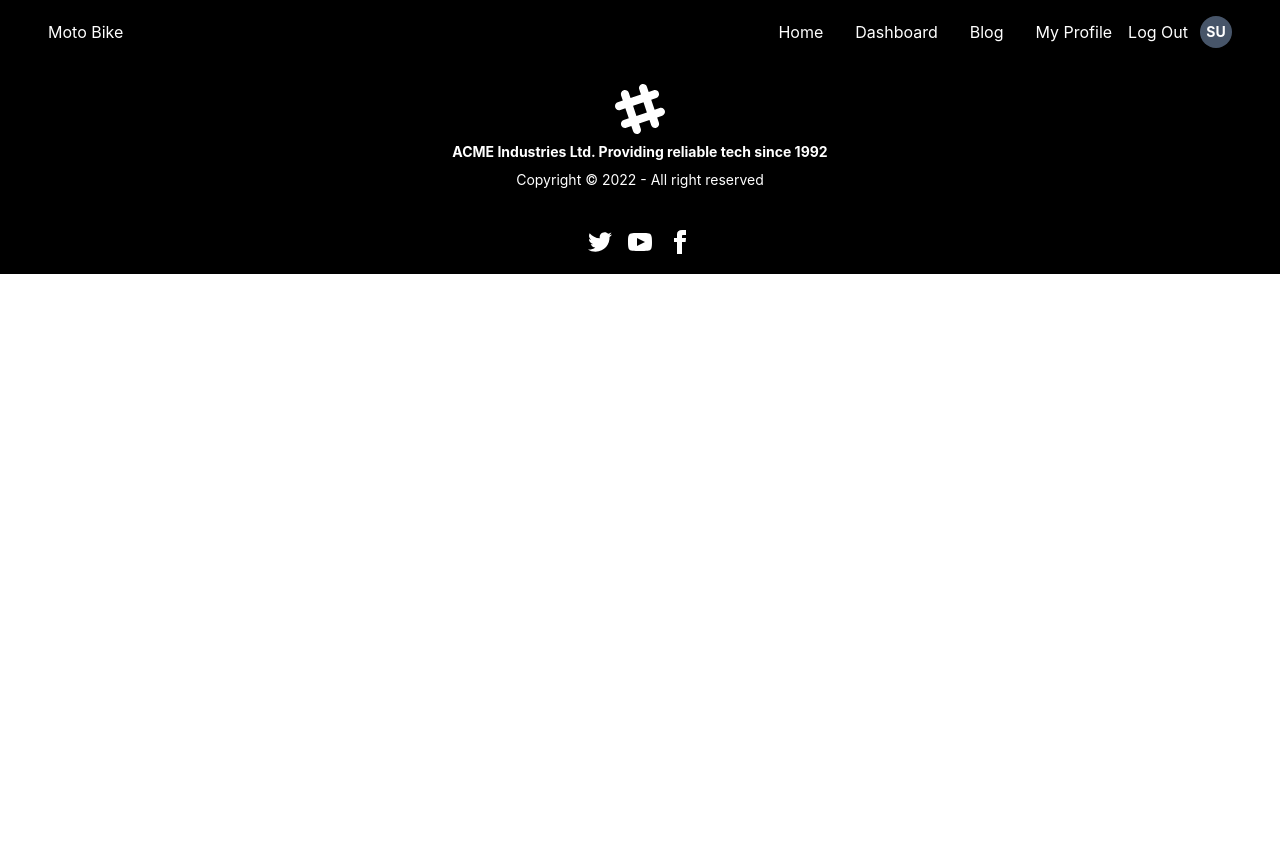
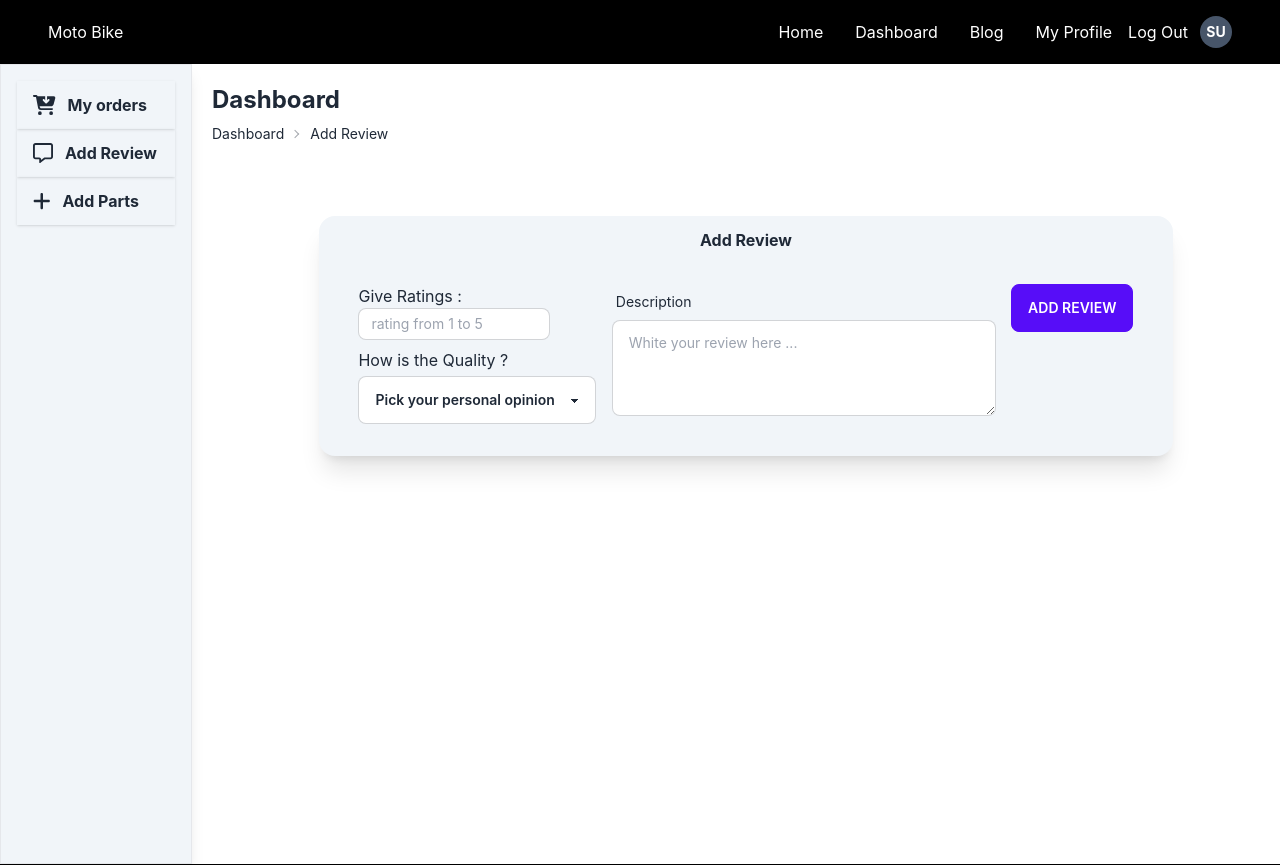
Before and after one commit to SanyFaysal/manufacturer-website, a React (Create React App) app: page /dashboard/addReview in a window 1280 px wide. Shown: the top 865 px of the page. Before the commit the page ends 800 px from the top, so only its background shows below. Built offline with nearby package versions, Linux system fonts and the light colour scheme; no server answers; sample sign-in values are in the browser's storage.

Commit message:
add review with the person name

```diff
--- a/src/App.js
+++ b/src/App.js
@@ -11,6 +11,7 @@ import 'react-toastify/dist/ReactToastify.css';
 import RequireAuth from './Pages/Login/RequireAuth';
 import Dashboard from './Pages/Dashboard/Dashboard';
 import MyOrders from './Pages/Dashboard/MyOrders';
+import AddReview from './Pages/Dashboard/AddReview';
 function App() {
   return (
     <div>
@@ -22,6 +23,7 @@ function App() {
         <Route path='/myOrders' element={<RequireAuth><Dashboard></Dashboard></RequireAuth>}></Route>
         <Route path='/dashboard' element={<RequireAuth> <Dashboard></Dashboard></RequireAuth>}>
           <Route index element={<MyOrders></MyOrders>}></Route>
+          <Route path='addReview' element={<AddReview></AddReview>}></Route>
         </Route>
         <Route path='/login' element={<Login></Login>}></Route>
         <Route path='/register' element={<Register></Register>}></Route>
--- /dev/null
+++ b/src/Pages/Dashboard/AddReview.js
@@ -0,0 +1,84 @@
+import React, { useEffect, useState } from 'react';
+import { Link } from 'react-router-dom';
+import { toast } from 'react-toastify';
+
+const AddReview = () => {
+    const [ratings, setRatings] = useState()
+    const handleSubmit = (event) => {
+        event.preventDefault();
+        let rating = event.target.rating.value;
+        let quality = event.target.quality.value;
+        let desc = event.target.desc.value;
+        let review = {
+            ratings: rating,
+            quality,
+            desc,
+        }
+        fetch('http://localhost:5000/review', {
+            method: 'POST',
+            headers: {
+                'content-type': 'application/json'
+            },
+            body: JSON.stringify(review)
+        })
+            .then(res => res.json())
+            .then(data => {
+                if (data?.insertedId) {
+                    toast.success('Thanks for your review')
+                    document.getElementById('form').reset()
+                }
+                else (
+                    toast.error('Something went wrong. Please try once again')
+                )
+            })
+        // console.log(event);
+
+    }
+    return (
+        <div>
+            <div class="text-sm breadcrumbs">
+                <ul>
+                    <li><Link to='/dashboard'>Dashboard</Link></li>
+                    <li>Add Review</li>
+                </ul>
+            </div>
+            <div className='flex justify-center items-center '>
+                <div class="card  w-4/5 mt-16 bg-slate-100 shadow-xl ">
+                    <h1 className='font-bold text-center mt-3'>Add Review</h1>
+                    <div class="card-body">
+                        <form onSubmit={handleSubmit} className='lg:flex xl:flex justify-around' id='form'>
+                            <div>
+                                <h2 className=''>Give Ratings :</h2>
+                                <input name="rating" type='number' onChange={(e) => setRatings(e.currentTarget.value)} required placeholder="rating from 1 to 5 " class="input w-48 input-bordered input-sm " />
+                                {ratings > 5 && <span className='block text-red-500'>please give us rating from 1 to 5</span>}
+                                {ratings < 0 && <span className='block text-red-500'>please give us rating from 1 to 5</span>}
+                                <h2 className='mt-2'>How is the Quality ?</h2>
+                                <select name='quality' class="select select-bordered mt-1 w-full max-w-xs" required>
+                                    <option disabled selected>Pick your personal opinion </option>
+                                    <option value='Best Imaginable'>Best Imaginable</option>
+                                    <option value='Excellent'>Excellent</option>
+                                    <option value='Good'>Good</option>
+                                    <option value='OK'>OK </option>
+                                    <option value='Poor'>Poor</option>selected
+                                    <option value='Awful'>Awful</option>
+                                </select>
+                            </div>
+                            <div class="form-control xl:w-96 sm:w-76">
+                                <label class="label">
+                                    <span class="label-text">Description</span>
+                                </label>
+                                <textarea name='desc' class="textarea textarea-bordered h-24" required placeholder="White your review here ..."></textarea>
+                            </div>
+                            <div class="card-actions justify-center">
+                                <input type='submit' disabled={ratings > 5 || ratings < 1} class="btn btn-primary" value='Add Review' />
+                            </div>
+                        </form>
+
+                    </div>
+                </div>
+            </div>
+        </div>
+    );
+};
+
+export default AddReview;
--- a/src/Pages/Dashboard/Dashboard.js
+++ b/src/Pages/Dashboard/Dashboard.js
@@ -18,9 +18,9 @@ const Dashboard = () => {
             </div>
             <div class="drawer-side shadow-lg ">
                 <label for="my-drawer-2" class="drawer-overlay"></label>
-                <ul class=" menu p-4 overflow-y-auto w-48 bg-slate-200 text-base-content">
+                <ul class="border menu p-4 overflow-y-auto w-48 bg-slate-100 text-base-content">
                     <li className='font-bold shadow'><Link to='/dashboard'> <FontAwesomeIcon icon={faCartArrowDown} className="text-xl"></FontAwesomeIcon> My orders</Link> </li>
-                    <li className=' font-bold shadow'><Link to='/dashboard/addReview'><FontAwesomeIcon icon={faCommentAlt} className="text-xl"></FontAwesomeIcon> Add Review</Link></li>
+                    <li className=' font-bold shadow '><Link to='/dashboard/addReview'><FontAwesomeIcon icon={faCommentAlt} className="text-xl"></FontAwesomeIcon> Add Review</Link></li>
                     <li className='font-bold shadow'><Link to='/dashboard/addPart'><FontAwesomeIcon icon={faAdd} className="text-xl"></FontAwesomeIcon> Add Parts</Link></li>
                 </ul>
             </div>
--- a/src/Pages/Purchase/Purchase.js
+++ b/src/Pages/Purchase/Purchase.js
@@ -42,9 +42,9 @@ const Purchase = () => {
             })
     };
 
-    const handleQuant = (e) => {
-        setQuant(e.target.value)
-    }
+
+
+
 
     if (loading || !detail) {
         return <Loading></Loading>
@@ -67,7 +67,7 @@ const Purchase = () => {
                             <label class="label">
                                 <span class="label-text">Name</span>
                             </label>
-                            <input {...register("name", { required: true })} name="email" value={user?.displayName} readOnly class="input w-full input-bordered" />
+                            <input value={user?.displayName} readOnly class="input w-full input-bordered" />
                         </div>
                         <div className='mx-auto w-80'>
                             <label class="label">
@@ -94,7 +94,7 @@ const Purchase = () => {
                             <label class="label">
                                 <span class="label-text">Quantity</span>
                             </label>
-                            <input {...register("quantity")} value={quant} class="input w-full input-bordered " onChange={handleQuant} />
+                            <input {...register("quantity")} defaultValue={quant} class="input w-full input-bordered " onChange={(e) => setQuant(e.target.value)} />
                             {(quant < minimum) && <span className='text-red-500'>Please input minimum {minimum} pics or more </span>}
                             {(quant > available) && <span className='text-red-500'>Please input maximum {available} or fewer </span>}
                         </div>
```
